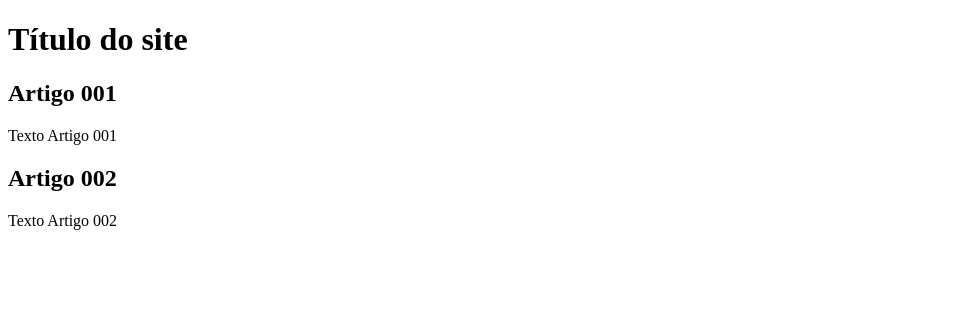
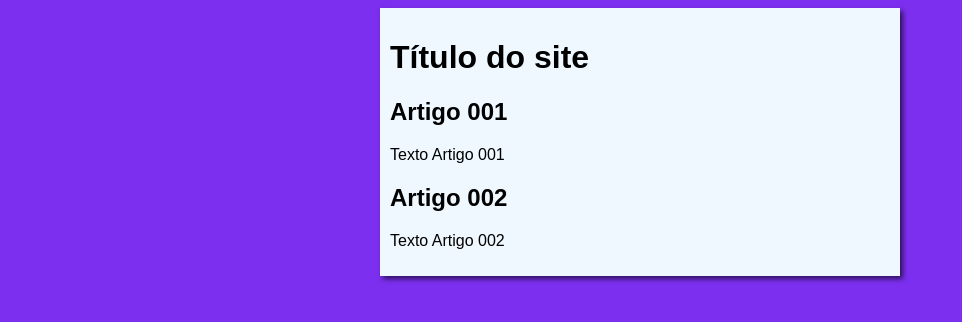
Before and after one commit to iasminsantiago/projeto-site, a plain HTML site: page index.html in a window 1280 px wide. Shown: the whole page, without its empty margins (0-962 px from the left). Drawn offline with Linux system fonts and the light colour scheme.

Commit message:
Iniciei design

```diff
--- /dev/null
+++ b/estilos/style.css
@@ -0,0 +1,14 @@
+body {
+    font-family: Arial, Helvetica, sans-serif;
+    font-size: 16px;
+    background-color: rgb(124, 47, 239);
+
+}
+
+main{
+    background-color: aliceblue;
+    width: 500px;
+    margin: auto;
+    padding: 10px;
+    box-shadow: 3px 3px 5px rgba(0, 0, 0, 0.621);
+}
--- a/index.html
+++ b/index.html
@@ -4,6 +4,7 @@
     <meta charset="UTF-8">
     <meta name="viewport" content="width=device-width, initial-scale=1.0">
     <title>Título do site</title>
+    <link rel="stylesheet" href="estilos/style.css">
 </head>
 <body>
     <main>
```
